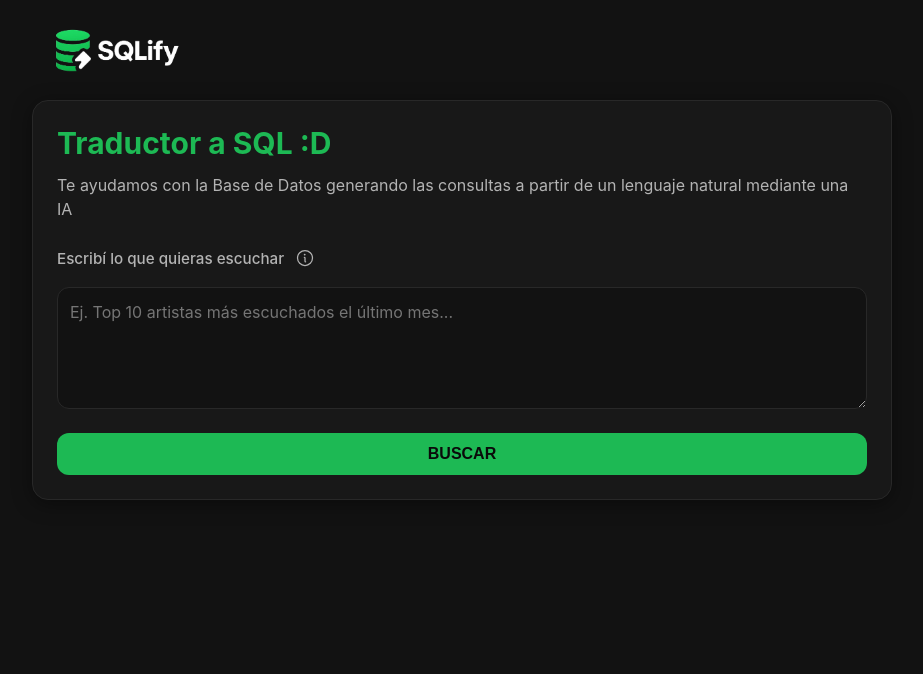
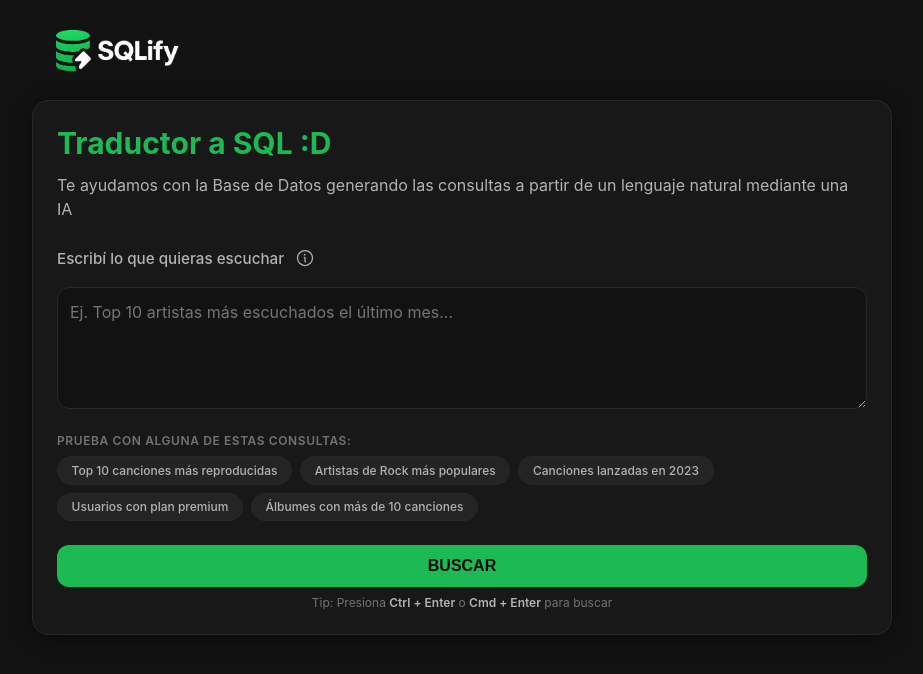
Before and after one commit to JulianBarberis/SQLify, a React (Vite) app in the folder frontend/: page / in a window 1280 px wide. Shown: the top 674 px of the page, without its empty margins (178-1101 px from the left). Built offline with nearby package versions, Linux system fonts and the light colour scheme; no server answers.

Commit message:
feat(p3): agregar atajos de teclado, chips de sugerencias, division de chunks y optimizacion de seeding

```diff
--- a/frontend/src/App.css
+++ b/frontend/src/App.css
@@ -162,6 +162,19 @@ textarea:focus {
   cursor: not-allowed;
 }
 
+.keyboard-hint {
+  display: block;
+  text-align: center;
+  font-size: var(--primitive-font-xs);
+  color: var(--color-text-muted);
+  margin-top: var(--primitive-space-2);
+}
+
+.keyboard-hint strong {
+  color: var(--color-text-secondary);
+  font-weight: 600;
+}
+
 p {
   color: var(--color-fuente-secundario);
   margin: 0.75rem 0;
--- a/frontend/src/App.tsx
+++ b/frontend/src/App.tsx
@@ -7,6 +7,7 @@ import { sendRequest } from './service/appService';
 import { ResultTable } from './components/table/resultTable';
 import { SqlCodeViewer } from './components/SqlCodeViewer';
 import { ErrorAlert } from './components/ErrorAlert';
+import { PromptChips } from './components/PromptChips';
 import type { DataResponseModel } from './models/data-response.model';
 import { parseApiError } from './clases/error-parser';
 import logo from './assets/logo-completo.png';
@@ -122,12 +123,29 @@ function App() {
               value={userQuery}
               aria-describedby={showInfo ? 'query-disclaimer' : undefined}
               onChange={e => setUserQuery(e.target.value)}
+              onKeyDown={e => {
+                if ((e.ctrlKey || e.metaKey) && e.key === 'Enter') {
+                  e.preventDefault();
+                  executeSearch(userQuery);
+                }
+              }}
               placeholder="Ej. Top 10 artistas más escuchados el último mes..."
+            />
+
+            <PromptChips
+              disabled={loading}
+              onSelectPrompt={prompt => {
+                setUserQuery(prompt);
+                executeSearch(prompt);
+              }}
             />
 
             <button className="primary-button" type="submit" disabled={loading}>
               {loading ? 'EJECUTANDO…' : 'BUSCAR'}
             </button>
+            <span className="keyboard-hint">
+              Tip: Presiona <strong>Ctrl + Enter</strong> o <strong>Cmd + Enter</strong> para buscar
+            </span>
           </form>
         </div>
       </div>
--- /dev/null
+++ b/frontend/src/components/PromptChips.css
@@ -0,0 +1,52 @@
+.prompt-chips-container {
+  margin: var(--primitive-space-3) 0;
+  display: flex;
+  flex-direction: column;
+  gap: var(--primitive-space-2);
+}
+
+.prompt-chips-label {
+  font-size: var(--primitive-font-xs);
+  font-weight: 600;
+  text-transform: uppercase;
+  letter-spacing: 0.05em;
+  color: var(--color-text-muted);
+}
+
+.prompt-chips-list {
+  display: flex;
+  flex-wrap: wrap;
+  gap: var(--primitive-space-2);
+}
+
+.prompt-chip-button {
+  background-color: var(--color-bg-surface-elevated);
+  color: var(--color-text-secondary);
+  border: 1px solid var(--color-border-default);
+  border-radius: var(--primitive-radius-full);
+  padding: 0.35rem 0.85rem;
+  font-size: var(--primitive-font-xs);
+  font-family: inherit;
+  font-weight: 500;
+  cursor: pointer;
+  transition: all 0.2s ease;
+  white-space: nowrap;
+  user-select: none;
+}
+
+.prompt-chip-button:hover:not(:disabled) {
+  background-color: var(--color-bg-surface-hover);
+  color: var(--color-text-primary);
+  border-color: var(--color-primary);
+  transform: translateY(-1px);
+}
+
+.prompt-chip-button:focus-visible {
+  outline: 2px solid var(--color-border-focus);
+  outline-offset: 2px;
+}
+
+.prompt-chip-button:disabled {
+  opacity: 0.5;
+  cursor: not-allowed;
+}
--- /dev/null
+++ b/frontend/src/components/PromptChips.tsx
@@ -0,0 +1,36 @@
+import React from 'react';
+import './PromptChips.css';
+
+interface Props {
+  onSelectPrompt: (prompt: string) => void;
+  disabled?: boolean;
+}
+
+const DEFAULT_PROMPTS = [
+  'Top 10 canciones más reproducidas',
+  'Artistas de Rock más populares',
+  'Canciones lanzadas en 2023',
+  'Usuarios con plan premium',
+  'Álbumes con más de 10 canciones',
+];
+
+export const PromptChips: React.FC<Props> = React.memo(({ onSelectPrompt, disabled }) => {
+  return (
+    <div className="prompt-chips-container" aria-label="Sugerencias de consultas">
+      <span className="prompt-chips-label">Prueba con alguna de estas consultas:</span>
+      <div className="prompt-chips-list" role="group" aria-label="Lista de consultas sugeridas">
+        {DEFAULT_PROMPTS.map((prompt) => (
+          <button
+            key={prompt}
+            type="button"
+            className="prompt-chip-button"
+            disabled={disabled}
+            onClick={() => onSelectPrompt(prompt)}
+          >
+            {prompt}
+          </button>
+        ))}
+      </div>
+    </div>
+  );
+});
--- a/frontend/vite.config.ts
+++ b/frontend/vite.config.ts
@@ -4,4 +4,15 @@ import react from '@vitejs/plugin-react-swc'
 // https://vite.dev/config/
 export default defineConfig({
   plugins: [react()],
+  build: {
+    rollupOptions: {
+      output: {
+        manualChunks: {
+          'vendor-react': ['react', 'react-dom'],
+          'vendor-ui': ['react-toastify'],
+          'vendor-http': ['axios'],
+        },
+      },
+    },
+  },
 })
```
Also changed, not shown: 2 other files (tests, documents, lock files or other folders).
